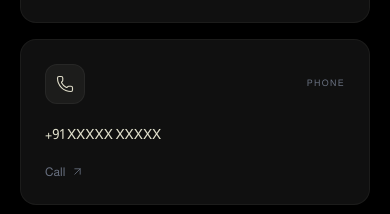
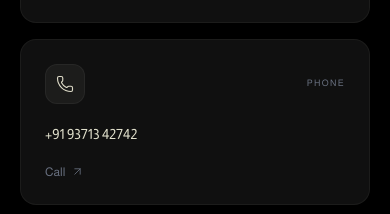
Before and after one commit to Shashankckotagi/shashank-portfolio, a React (Vite) app: page /contact in a window 390 px wide. Shown: the part 1240-1454 px from the top of the page. Built offline with nearby package versions, Linux system fonts and the light colour scheme.

Commit message:
feat: add phone number and precise google maps location to contact page

```diff
--- a/src/pages/ContactPage.tsx
+++ b/src/pages/ContactPage.tsx
@@ -38,14 +38,14 @@ const CONTACT_METHODS = [
   {
     label: 'Phone',
     icon: Phone,
-    href: 'tel:+91XXXXXXXXXX',
-    value: '+91 XXXXX XXXXX',
+    href: 'tel:+919371342742',
+    value: '+91 93713 42742',
     actionText: 'Call',
   },
   {
     label: 'Location',
     icon: MapPin,
-    href: 'https://maps.google.com/?q=Bengaluru,India',
+    href: 'https://www.google.com/maps/search/ramaiah/@13.0215788,77.5504773,15z/data=!3m1!4b1?entry=ttu&g_ep=EgoyMDI2MDYwMS4wIKXMDSoASAFQAw%3D%3D',
     value: 'Bengaluru, India',
     actionText: 'View Map',
   },
```
